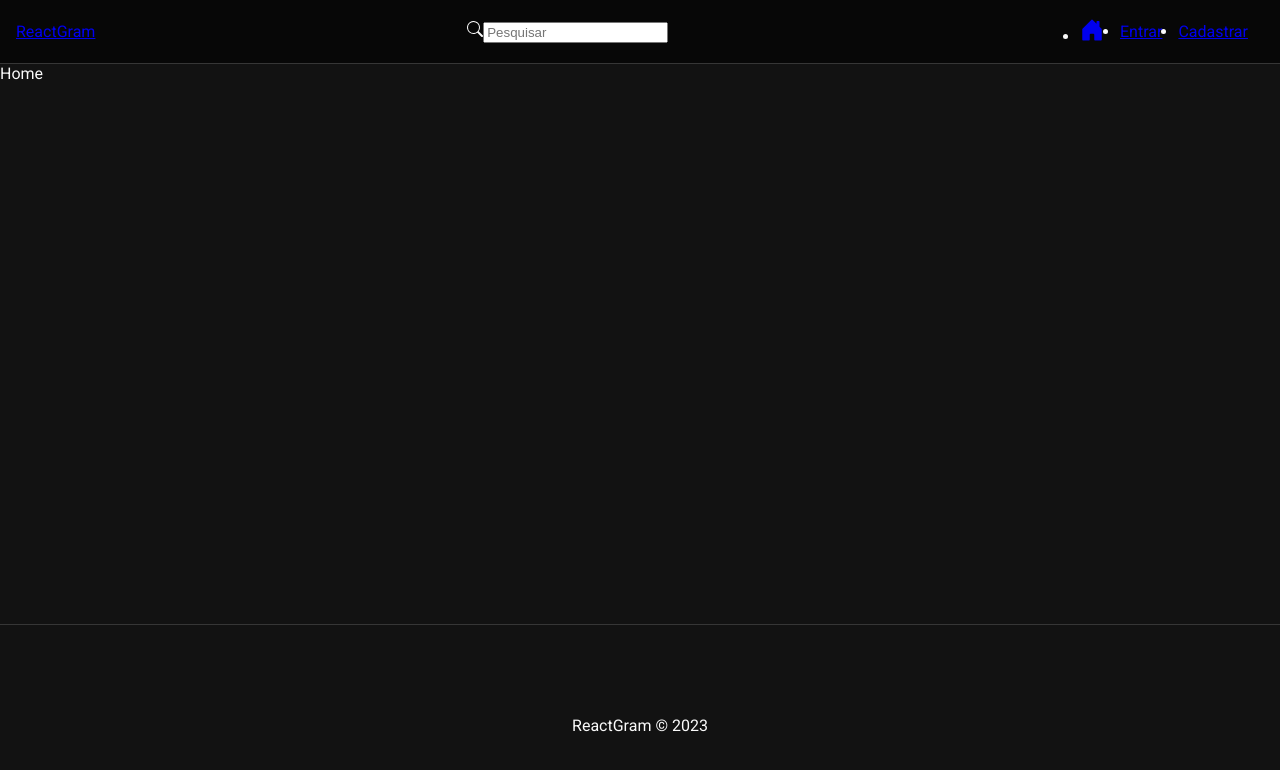
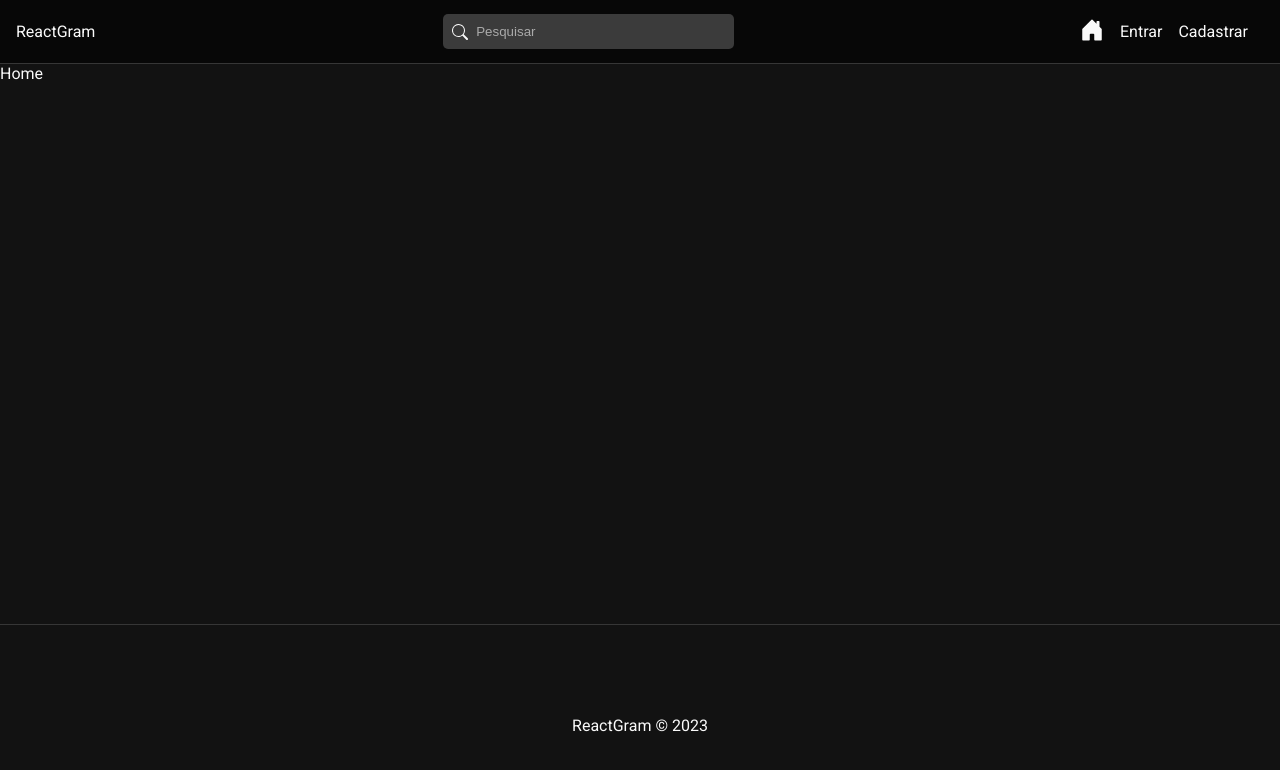
Before and after one commit to kaiotcp1/react-gram, a React (Create React App) app in the folder frontend/: page / in a window 1280 px wide. Shown: the top 770 px of the page. Built offline with nearby package versions, Linux system fonts and the light colour scheme; the HTML template or start-up script is replaced by a standard one.

Commit message:
[FIX] correção do CSS e CSS Global

```diff
--- a/frontend/src/components/Navbar.css
+++ b/frontend/src/components/Navbar.css
@@ -18,7 +18,7 @@
     left: 9px;
 }
 
-#search-form inpurt {
+#search-form input {
     padding-left: 2.5em;
     border: none;
     border-radius: 5px;
--- a/frontend/src/components/Navbar.js
+++ b/frontend/src/components/Navbar.js
@@ -14,7 +14,7 @@
   return (
     <nav id="nav">
       <Link to="/">ReactGram</Link>
-      <form >
+      <form id='search-form'>
         <BsSearch />
         <input type="text" placeholder='Pesquisar' />
       </form>
--- a/frontend/src/index.css
+++ b/frontend/src/index.css
@@ -6,3 +6,84 @@
   background-color: #121212;
   color: #fafafa;
 }
+
+a {
+  color: #FAFAFA;
+  text-decoration: none;
+}
+
+.active {
+  font-weight: bold;
+}
+
+ul {
+  list-style: none;
+}
+
+form {
+  display: flex;
+  flex-direction: column;
+}
+
+label {
+  display: flex;
+  flex-direction: column;
+  text-align: left;
+}
+
+label span {
+  font-weight: bold;
+  margin-bottom: .5em;
+  color: #AAA;
+  font-size: .7em;
+}
+
+input {
+  background-color: #3b3b3b;
+  color: #AAA;
+  border: 1px solid #555;
+  border-radius: 2px;
+  padding: 10px 8px;
+  outline: none;
+  margin-bottom: .6em;
+}
+
+input::placeholder {
+  color: #aaa;
+}
+
+.btn,
+button,
+input[type="submit"] {
+  background-color: #0094f6;
+  color: #FFF;
+  border: none;
+  border-radius: 4px;
+  padding: 10px 8px;
+  font-weight: bold;
+  cursor: pointer;
+  opacity: .8;
+  font-size: 1em;
+}
+
+input[type="submit"] {
+  margin-top: 1em;
+}
+
+input:disable {
+  cursor: not-allowed;
+  background-color: #000;
+}
+
+button:hover,
+input[type="submit"]:hover {
+  opacity: 1;
+}
+
+.cancel-btn {
+  background-color: #CCC;
+}
+
+.hide {
+  display: none;
+}
```
